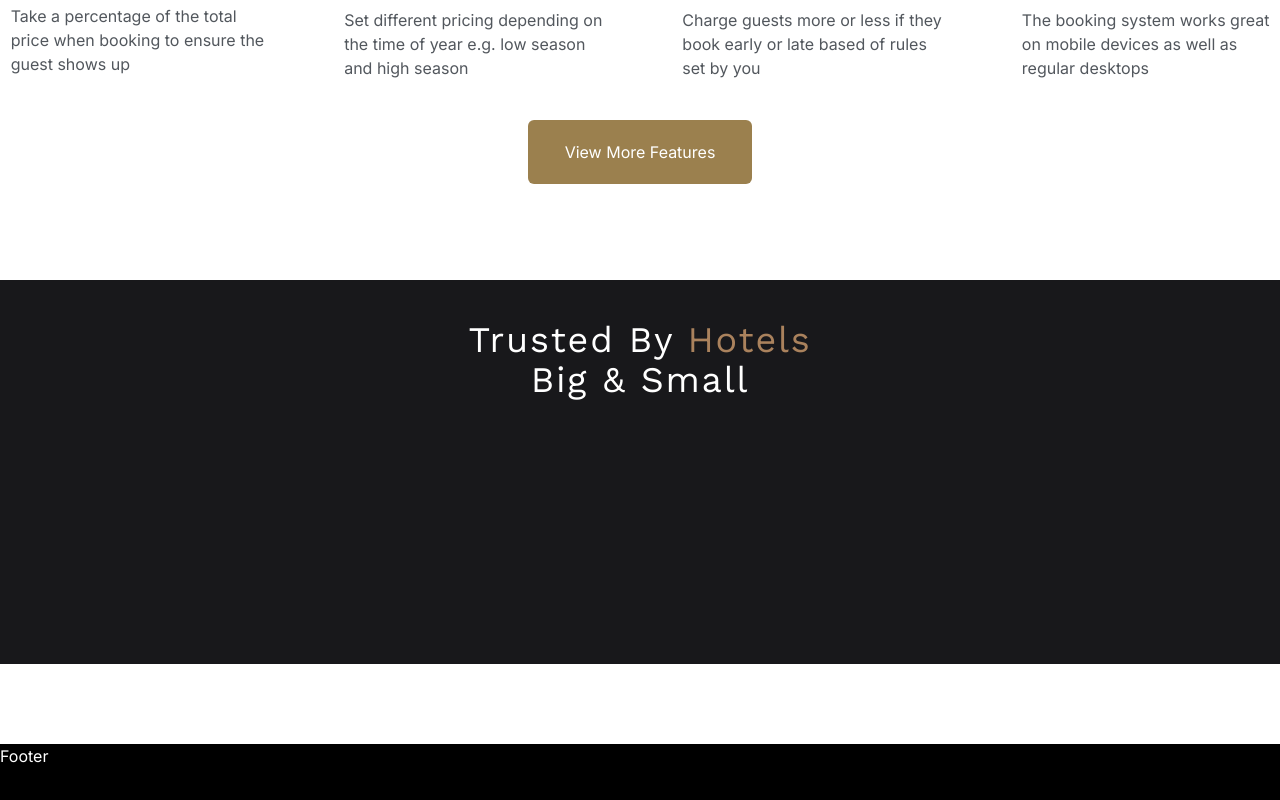
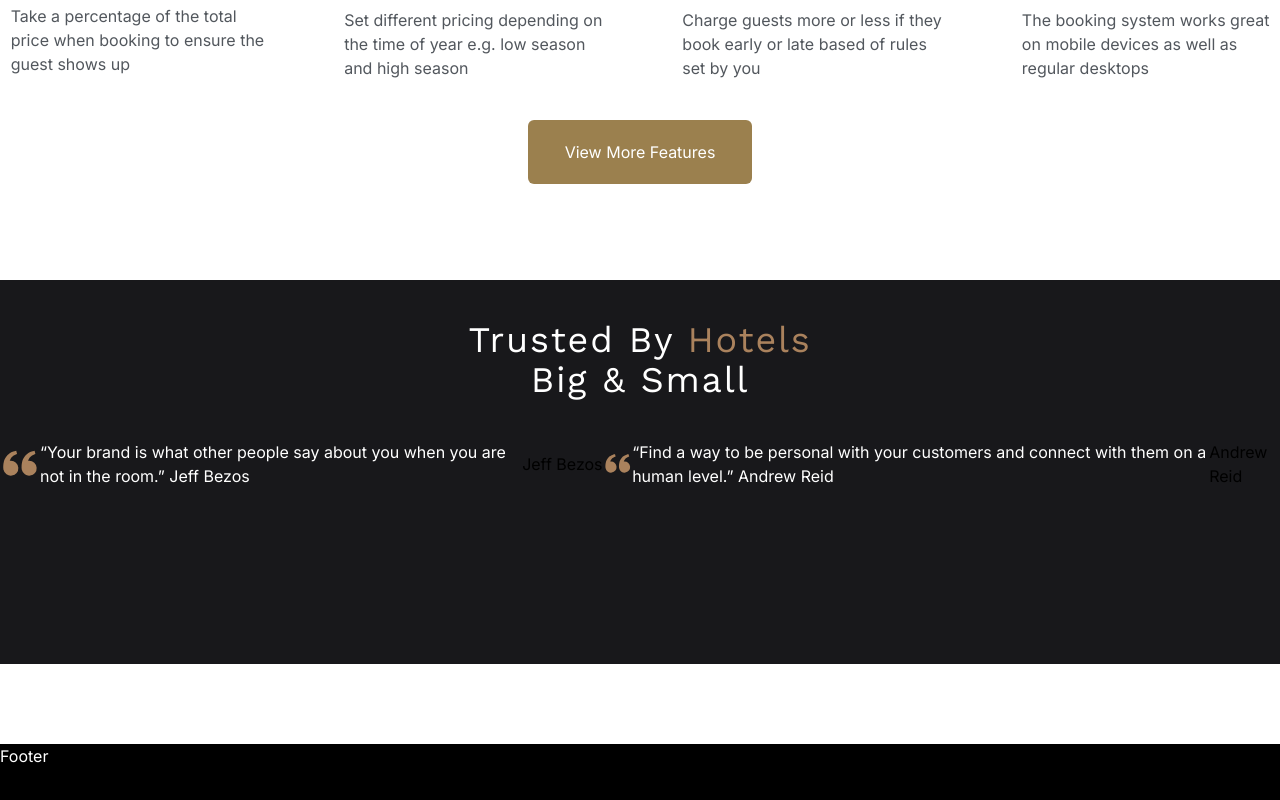
Before and after one commit to Richson-Tech/groove, a Next.js app: page / in a window 1280 px wide. Shown: the part 4631-5431 px from the top of the page. Built offline with nearby package versions, Linux system fonts and the light colour scheme.

Commit message:
progress

```diff
--- a/src/app/page.jsx
+++ b/src/app/page.jsx
@@ -22,7 +22,6 @@ import { VscServerEnvironment } from "react-icons/vsc";
 import {
   BsEmojiSmileFill,
   BsCreditCard,
-  BsPersonSquare,
   BsClipboardFill,
   BsCurrencyExchange,
 } from "react-icons/bs";
@@ -31,6 +30,7 @@ import { RiCurrencyFill } from "react-icons/ri";
 import { CgDanger } from "react-icons/cg";
 import { IoIosPeople } from "react-icons/io";
 import { ImMobile } from "react-icons/im";
+import { BiSolidQuoteAltLeft } from "react-icons/bi";
 import png from "../../public/ss.png";
 
 const page = () => {
@@ -721,6 +721,27 @@ const page = () => {
             </span>{" "}
           </h2>
         </div>
+        <div className="flex flex-row gap-46 items-center justify-center mt-10">
+          <div className="flex flex-row items-center justify-center">
+            <BiSolidQuoteAltLeft size={40} className="text-[#AA825D] " />
+          </div>
+          <div className="flex flex-row gap-46 items-center justify-center mt-42">
+          <p className="text-white flex flex-1 flex-row items-center justify-center ">
+              “Your brand is what other people say about you when you are not in
+              the room.” Jeff Bezos
+            </p>
+            Jeff Bezos
+          </div>
+
+          <div className="flex flex-row items-center justify-center">
+            <BiSolidQuoteAltLeft size={40} className="text-[#AA825D]" />
+            <p className="text-white">
+              “Find a way to be personal with your customers and connect with
+              them on a human level.” Andrew Reid
+            </p>
+            Andrew Reid
+          </div>
+        </div>
       </div>
     </div>
   );
```
